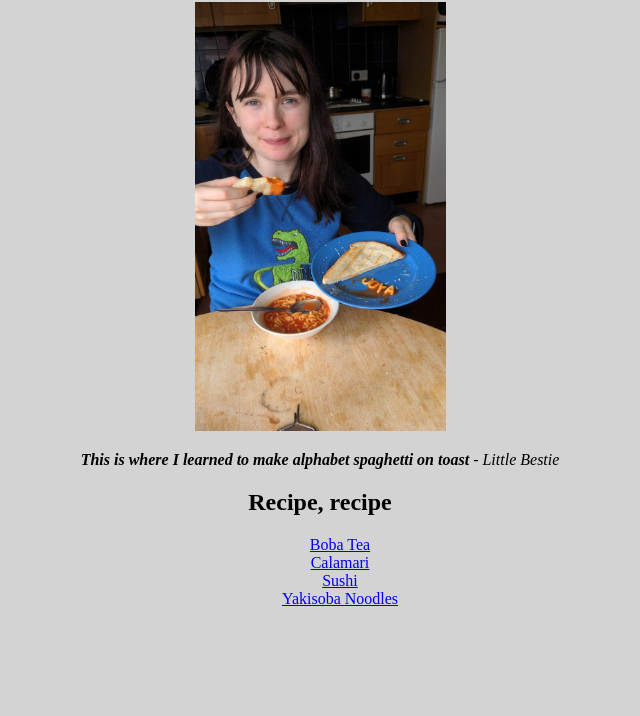
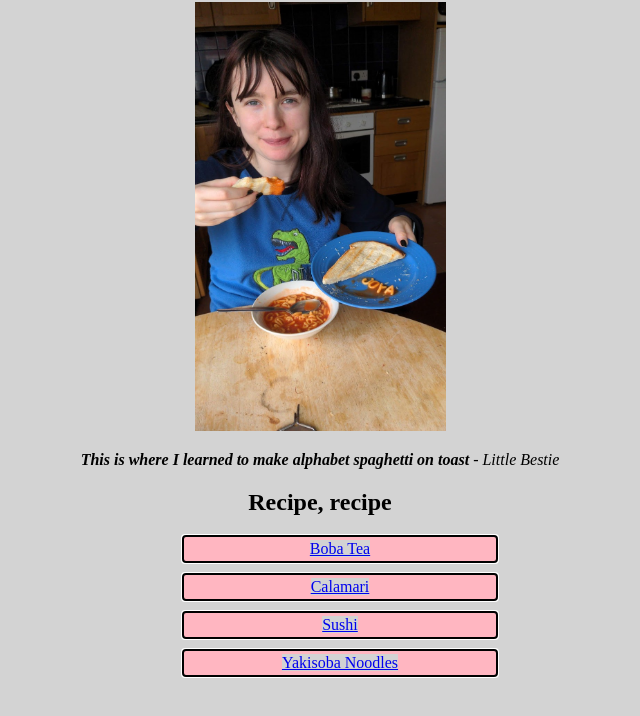
Before and after one commit to jakequi/odin-recipes, a plain HTML site: page index.html in a window 1280 px wide. Shown: the part 78-794 px from the top of the page, without its empty margins (320-960 px from the left). Drawn offline with Linux system fonts and the light colour scheme.

Commit message:
Added some margin to index.html

```diff
--- a/style.css
+++ b/style.css
@@ -11,6 +11,13 @@ ul {
     list-style-type: none;
 }
 
+li {
+    margin: 12px auto;
+    outline: auto;
+    padding: 4px;
+    background-color: lightpink;
+    width: 25%;
+
 h1 {
     color: darkslateblue;
 }
```
